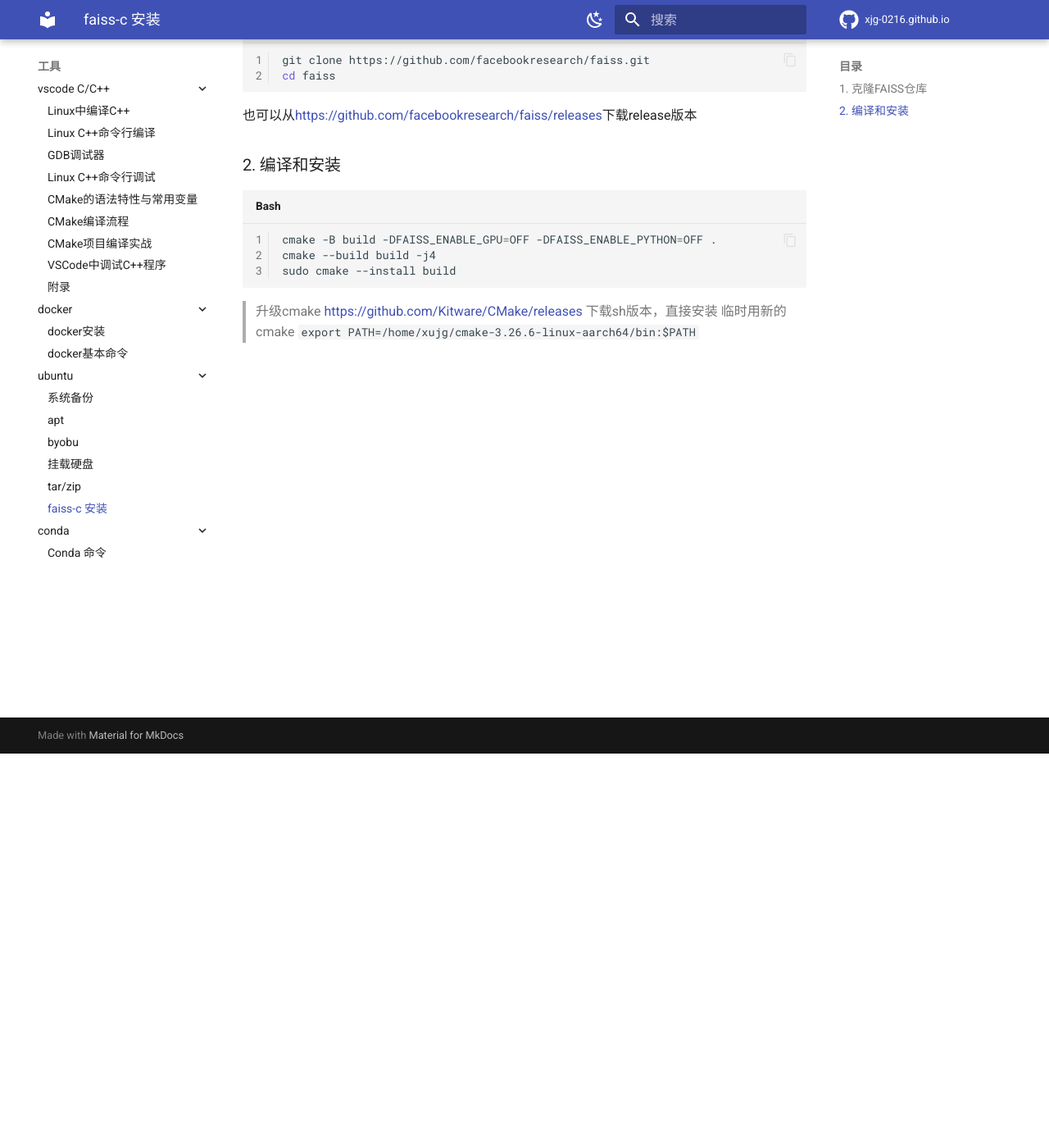
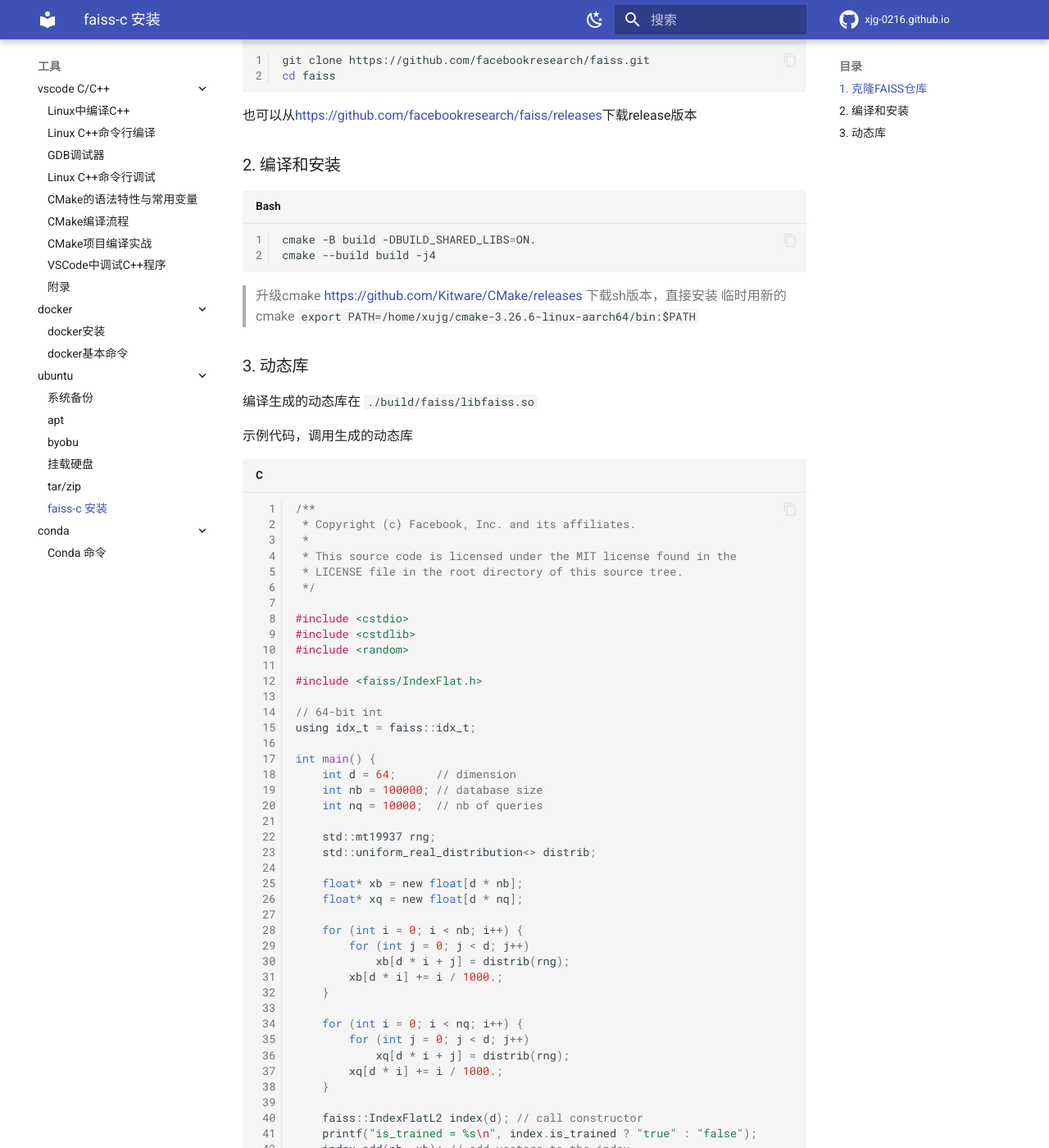
Before and after one commit to Xjg-0216/xjg-0216.github.io, an MkDocs documentation site: the page built from docs/TOOL/ubuntu/07-faiss.md, in a window 1280 px wide and 1400 px high, scrolled down 481 px. Shown: the whole window at 82% size. Built offline with MkDocs 1.6.1 and Material for MkDocs 9.7.7, drawn with Linux system fonts in a browser that asks for light colours; comment, search, counter and statistics services are not loaded; some of the changed text lies outside the part shown.

Commit message:
update faiss install

````diff
--- a/docs/TOOL/ubuntu/07-faiss.md
+++ b/docs/TOOL/ubuntu/07-faiss.md
@@ -18,12 +18,129 @@ cd faiss
 ### 2. 编译和安装
 
 ```bash
-cmake -B build -DFAISS_ENABLE_GPU=OFF -DFAISS_ENABLE_PYTHON=OFF .
+cmake -B build -DBUILD_SHARED_LIBS=ON.
 cmake --build build -j4
-sudo cmake --install build
 ```
 > 升级cmake
 > [https://github.com/Kitware/CMake/releases](https://github.com/Kitware/CMake/releases)
 > 下载sh版本，直接安装
 > 临时用新的cmake
 > `export PATH=/home/xujg/cmake-3.26.6-linux-aarch64/bin:$PATH`
+
+
+### 3. 动态库
+编译生成的动态库在
+`./build/faiss/libfaiss.so`
+
+
+示例代码，调用生成的动态库
+```c
+/**
+ * Copyright (c) Facebook, Inc. and its affiliates.
+ *
+ * This source code is licensed under the MIT license found in the
+ * LICENSE file in the root directory of this source tree.
+ */
+
+#include <cstdio>
+#include <cstdlib>
+#include <random>
+
+#include <faiss/IndexFlat.h>
+
+// 64-bit int
+using idx_t = faiss::idx_t;
+
+int main() {
+    int d = 64;      // dimension
+    int nb = 100000; // database size
+    int nq = 10000;  // nb of queries
+
+    std::mt19937 rng;
+    std::uniform_real_distribution<> distrib;
+
+    float* xb = new float[d * nb];
+    float* xq = new float[d * nq];
+
+    for (int i = 0; i < nb; i++) {
+        for (int j = 0; j < d; j++)
+            xb[d * i + j] = distrib(rng);
+        xb[d * i] += i / 1000.;
+    }
+
+    for (int i = 0; i < nq; i++) {
+        for (int j = 0; j < d; j++)
+            xq[d * i + j] = distrib(rng);
+        xq[d * i] += i / 1000.;
+    }
+
+    faiss::IndexFlatL2 index(d); // call constructor
+    printf("is_trained = %s\n", index.is_trained ? "true" : "false");
+    index.add(nb, xb); // add vectors to the index
+    printf("ntotal = %zd\n", index.ntotal);
+
+    int k = 4;
+
+    { // sanity check: search 5 first vectors of xb
+        idx_t* I = new idx_t[k * 5];
+        float* D = new float[k * 5];
+
+        index.search(5, xb, k, D, I);
+
+        // print results
+        printf("I=\n");
+        for (int i = 0; i < 5; i++) {
+            for (int j = 0; j < k; j++)
+                printf("%5zd ", I[i * k + j]);
+            printf("\n");
+        }
+
+        printf("D=\n");
+        for (int i = 0; i < 5; i++) {
+            for (int j = 0; j < k; j++)
+                printf("%7g ", D[i * k + j]);
+            printf("\n");
+        }
+
+        delete[] I;
+        delete[] D;
+    }
+
+    { // search xq
+        idx_t* I = new idx_t[k * nq];
+        float* D = new float[k * nq];
+
+        index.search(nq, xq, k, D, I);
+
+        // print results
+        printf("I (5 first results)=\n");
+        for (int i = 0; i < 5; i++) {
+            for (int j = 0; j < k; j++)
+                printf("%5zd ", I[i * k + j]);
+            printf("\n");
+        }
+
+        printf("I (5 last results)=\n");
+        for (int i = nq - 5; i < nq; i++) {
+            for (int j = 0; j < k; j++)
+                printf("%5zd ", I[i * k + j]);
+            printf("\n");
+        }
+
+        delete[] I;
+        delete[] D;
+    }
+
+    delete[] xb;
+    delete[] xq;
+
+    return 0;
+}
+```
+
+编译生成
+```bash
+g++ postprocess.cc -L/home/xujg/code/RKNN_C_API/3rdparty/faiss-1.8.0/build/faiss -lfaiss -o test
+```
+!!!note
+    如果直接运行可执行文件，无法找到 libfaiss.so 共享库。尽管在编译时已经指定了库的路径，但在执行时，系统还需要知道该库的路径。最简单的方法是将 libfaiss.so复制到/usr/lib/文件下
````
